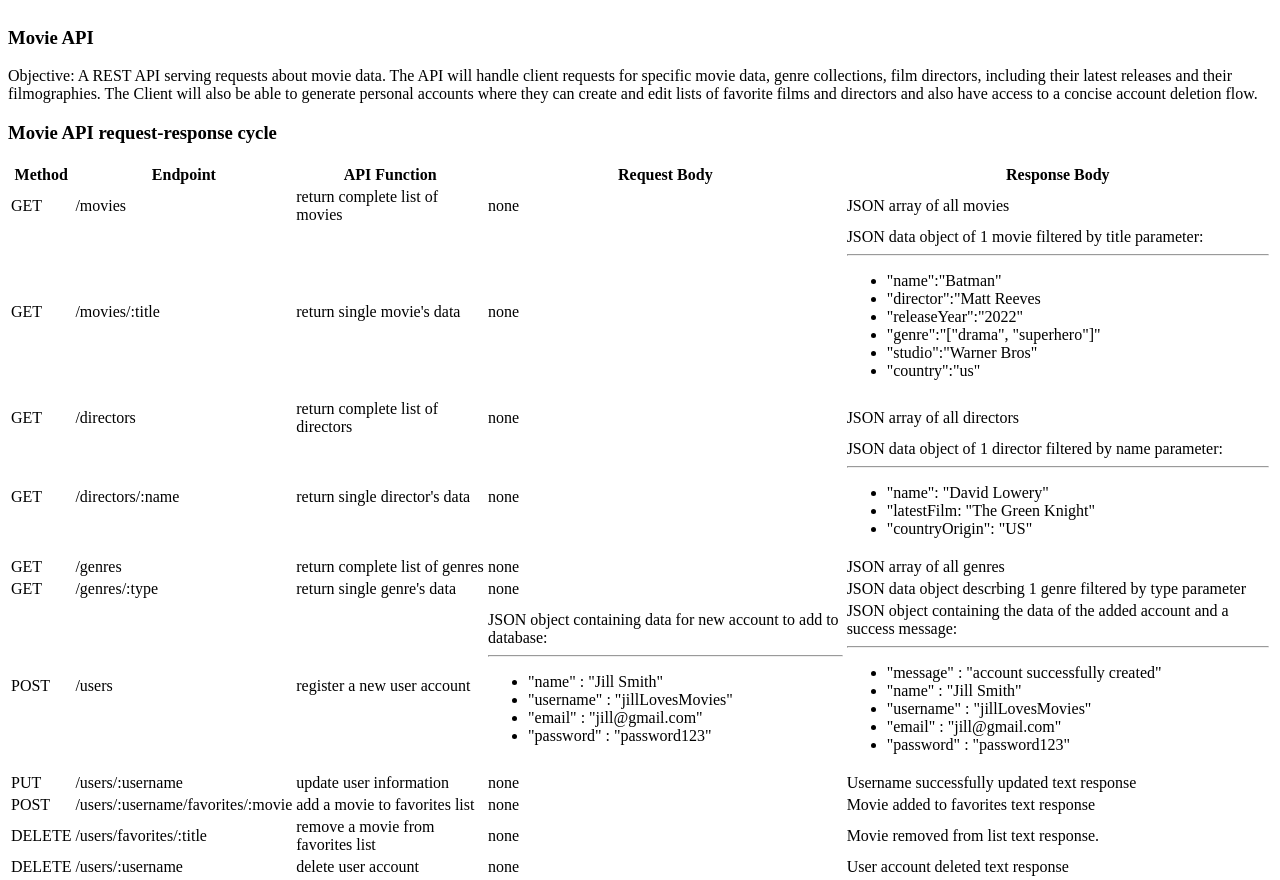
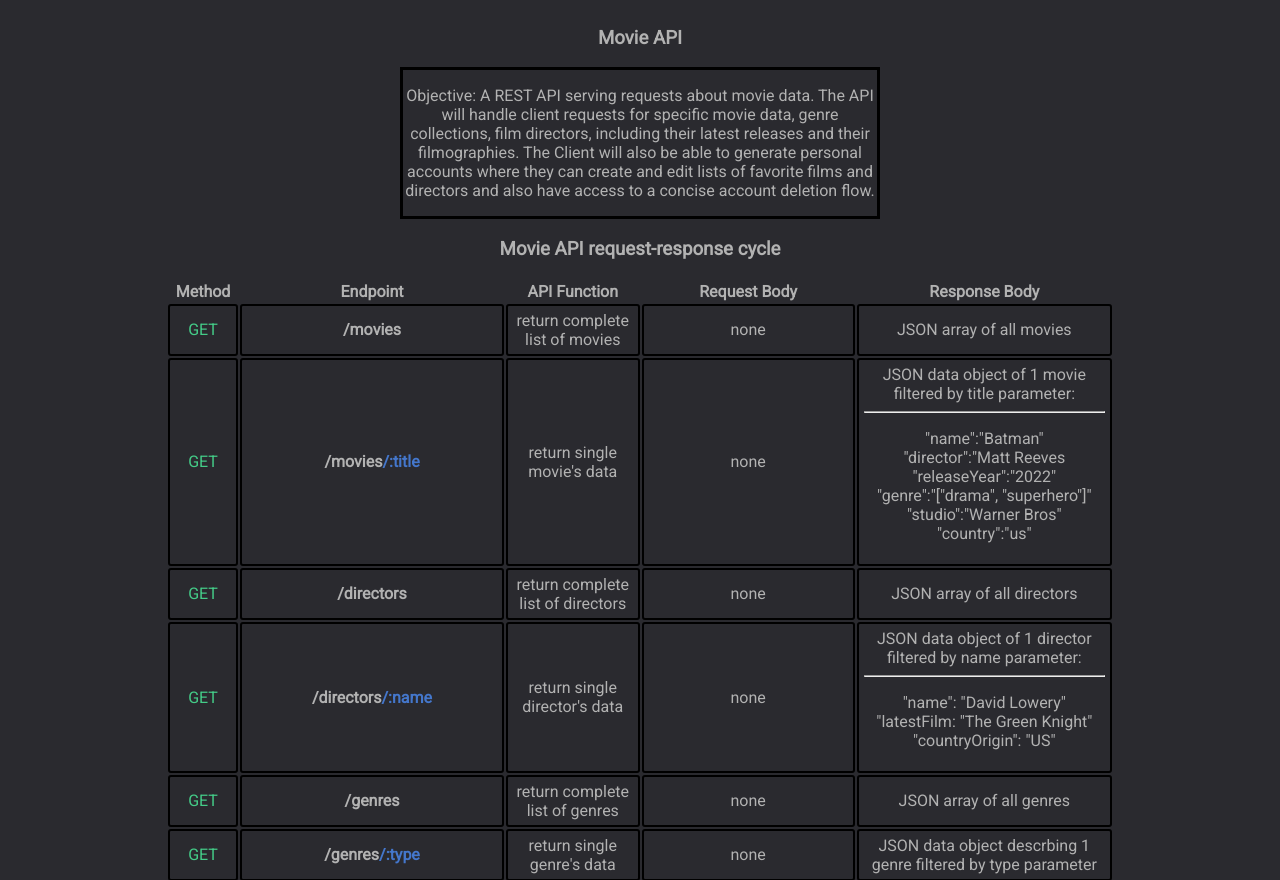
Before and after one commit to mpsylvan/movie-app, a website: page public/documentation.html in a window 1280 px wide. Shown: the top 880 px of the page. Drawn offline with Linux system fonts and the light colour scheme.

Commit message:
stylings for documentation page for readability

```diff
--- a/public/css/styles.css
+++ b/public/css/styles.css
@@ -1,4 +1,58 @@
+@import url("https://fonts.googleapis.com/css2?family=Roboto&display=swap");
+
 body {
+  font: normal normal 16px "Roboto", sans-serif;
   display: flex;
   justify-content: center;
+  background: #2a2a2f;
+  color: #b2b2b2;
 }
+
+.container {
+  text-align: center;
+  width: 75%;
+  display: flex;
+  justify-content: center;
+  align-items: center;
+  flex-direction: column;
+}
+.objective {
+  width: 50%;
+  min-width: 200px;
+  text-align: center;
+  border: 3px solid black;
+}
+span {
+  color: #47c;
+}
+.endpoint {
+  font-weight: 600;
+}
+.http-get {
+  color: #4c8;
+}
+
+.http-post {
+  color: #c84;
+}
+
+.http-put {
+  color: rgb(110, 56, 185);
+}
+.http-delete {
+  color: #d33;
+}
+tr {
+  text-align: center;
+}
+td {
+  padding: 5px;
+  border: 2px solid black;
+  border-radius: 3px;
+}
+li {
+  list-style: none;
+}
+ul {
+  padding: 0;
+}
```
